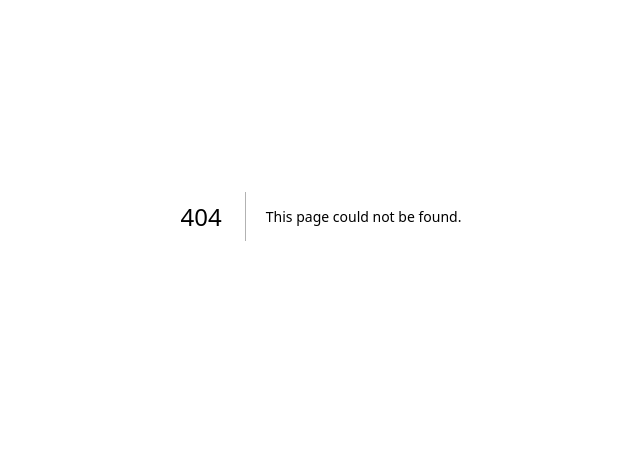
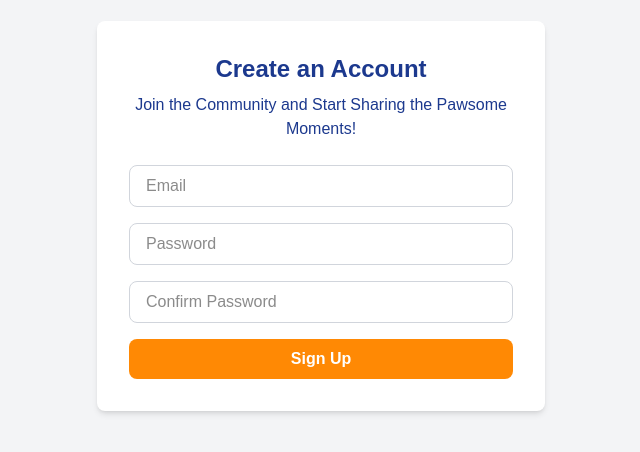
Before and after one commit to RishabBaisakh/pet-application, a Next.js app in the folder frontend/web/: page /signup in a window 1280 px wide. Before the commit this address had no page. Shown: the part 184-636 px from the top of the page, without its empty margins (319-959 px from the left). Built offline with nearby package versions, Linux system fonts and the light colour scheme.

Commit message:
auth screen ui

```diff
--- a/frontend/web/app/layout.tsx
+++ b/frontend/web/app/layout.tsx
@@ -1,6 +1,7 @@
 import type { Metadata } from "next";
 import { Geist, Geist_Mono } from "next/font/google";
 import "./globals.css";
+import { ReactNode } from "react";
 
 const geistSans = Geist({
   variable: "--font-geist-sans",
@@ -20,7 +21,7 @@ export const metadata: Metadata = {
 export default function RootLayout({
   children,
 }: Readonly<{
-  children: React.ReactNode;
+  children: ReactNode;
 }>) {
   return (
     <html lang="en">
--- /dev/null
+++ b/frontend/web/app/login/page.tsx
@@ -0,0 +1,78 @@
+"use client";
+
+import { useState } from "react";
+import { useRouter } from "next/navigation";
+
+export default function LoginPage() {
+  const router = useRouter();
+  const [email, setEmail] = useState("");
+  const [password, setPassword] = useState("");
+  const [loading, setLoading] = useState(false);
+  const [error, setError] = useState("");
+
+  const handleSubmit = async (e: React.FormEvent) => {
+    e.preventDefault();
+    setLoading(true);
+    setError("");
+
+    try {
+      const response = await fetch("/api/auth/login", {
+        method: "POST",
+        headers: { "Content-Type": "application/json" },
+        body: JSON.stringify({ email, password }),
+      });
+
+      if (!response.ok) {
+        throw new Error("Login failed");
+      }
+
+      router.push("/dashboard");
+    } catch (err) {
+      setError(err instanceof Error ? err.message : "An error occurred");
+    } finally {
+      setLoading(false);
+    }
+  };
+
+  return (
+    <div className="flex items-center justify-center min-h-screen bg-gray-100">
+      <div className="bg-white p-8 rounded-lg shadow-md w-full max-w-md">
+        <h1 className="text-2xl text-blue-900 mb-2 font-bold text-center">
+          Welcome to Pet Application
+        </h1>
+        <p className="mb-6 text-center text-blue-900">
+          Connect and Share the Pawsome Moments!
+        </p>
+        <form onSubmit={handleSubmit} className="space-y-4">
+          <div>
+            <input
+              type="email"
+              value={email}
+              onChange={(e) => setEmail(e.target.value)}
+              required
+              placeholder="Email"
+              className="w-full px-4 py-2 border border-gray-300 rounded-lg focus:outline-none focus:ring-2 focus:ring-blue-500"
+            />
+          </div>
+          <div>
+            <input
+              type="password"
+              value={password}
+              onChange={(e) => setPassword(e.target.value)}
+              required
+              placeholder="Password"
+              className="w-full px-4 py-2 border border-gray-300 rounded-lg focus:outline-none focus:ring-2 focus:ring-blue-500"
+            />
+          </div>
+          {error && <p className="text-red-500 text-sm">{error}</p>}
+          <button
+            type="submit"
+            disabled={loading}
+            className="w-full cursor-pointer font-bold bg-blue-900 text-white py-2 rounded-lg hover:bg-blue-950 disabled:opacity-50">
+            {loading ? "Logging in..." : "Login"}
+          </button>
+        </form>
+      </div>
+    </div>
+  );
+}
--- a/frontend/web/app/page.tsx
+++ b/frontend/web/app/page.tsx
@@ -3,14 +3,13 @@ import Link from "next/link";
 export default function Page() {
   return (
     <main className="flex min-h-screen flex-col p-6">
-      <div className="flex h-20 shrink-0 items-end rounded-lg bg-blue-500 p-4 md:h-64">
+      <div className="flex h-20 shrink-0 items-end rounded-lg bg-blue-900 p-4 md:h-64">
         <div className="flex flex-row items-center leading-none text-white">
           <p className="text-[44px]">Pet Application</p>
         </div>
       </div>
       <div className="mt-4 flex grow flex-col gap-4 md:flex-row">
         <div className="flex flex-col justify-center gap-6 rounded-lg bg-gray-50 px-6 py-10 md:w-2/5 md:px-20">
-          <div className="relative w-0 h-0 border-l-[15px] border-r-[15px] border-b-[26px] border-l-transparent border-r-transparent border-b-black" />
           <p className="text-xl text-gray-800 md:text-3xl md:leading-normal">
             Connect and share the pawsome moments of your pets with a fun and
             friendly community of pet lovers
@@ -18,12 +17,12 @@ export default function Page() {
           <div className="flex">
             <Link
               href="/login"
-              className="flex items-center gap-5 self-start rounded-lg bg-blue-500 px-6 py-3 text-sm font-bold text-white transition-colors hover:bg-blue-400 md:text-base">
+              className="flex items-center gap-5 self-start rounded-lg bg-blue-900 px-6 py-3 text-sm font-bold text-white transition-colors hover:bg-blue-950 md:text-base">
               <span>Log in</span>
             </Link>
             <Link
               href="/signup"
-              className="flex ml-4 items-center gap-5 self-start rounded-lg bg-amber-500 px-6 py-3 text-sm font-bold text-white transition-colors hover:bg-blue-400 md:text-base">
+              className="flex ml-4 items-center gap-5 self-start rounded-lg bg-orange-400 px-6 py-3 text-sm font-bold text-white transition-colors hover:bg-orange-500 md:text-base">
               <span>Sign up</span>
             </Link>
           </div>
--- /dev/null
+++ b/frontend/web/app/signup/page.tsx
@@ -0,0 +1,95 @@
+"use client";
+
+import { useState } from "react";
+import { useRouter } from "next/navigation";
+
+export default function SignupPage() {
+  const router = useRouter();
+  const [email, setEmail] = useState("");
+  const [password, setPassword] = useState("");
+  const [confirmPassword, setConfirmPassword] = useState("");
+  const [loading, setLoading] = useState(false);
+  const [error, setError] = useState("");
+
+  const handleSubmit = async (e: React.FormEvent) => {
+    e.preventDefault();
+    setLoading(true);
+    setError("");
+
+    if (password !== confirmPassword) {
+      setError("Passwords do not match");
+      setLoading(false);
+      return;
+    }
+
+    try {
+      const response = await fetch("/api/auth/signup", {
+        method: "POST",
+        headers: { "Content-Type": "application/json" },
+        body: JSON.stringify({ email, password }),
+      });
+
+      if (!response.ok) {
+        throw new Error("Signup failed");
+      }
+
+      router.push("/dashboard");
+    } catch (err) {
+      setError(err instanceof Error ? err.message : "An error occurred");
+    } finally {
+      setLoading(false);
+    }
+  };
+
+  return (
+    <div className="flex items-center justify-center min-h-screen bg-gray-100">
+      <div className="bg-white p-8 rounded-lg shadow-md w-full max-w-md">
+        <h1 className="text-2xl font-bold mb-2 text-center text-blue-900">
+          Create an Account
+        </h1>
+        <p className="mb-6 text-center text-blue-900">
+          Join the Community and Start Sharing the Pawsome Moments!
+        </p>
+        <form onSubmit={handleSubmit} className="space-y-4">
+          <div>
+            <input
+              type="email"
+              value={email}
+              onChange={(e) => setEmail(e.target.value)}
+              required
+              placeholder="Email"
+              className="w-full px-4 py-2 border border-gray-300 rounded-lg focus:outline-none focus:ring-2 focus:ring-blue-500"
+            />
+          </div>
+          <div>
+            <input
+              type="password"
+              value={password}
+              onChange={(e) => setPassword(e.target.value)}
+              required
+              placeholder="Password"
+              className="w-full px-4 py-2 border border-gray-300 rounded-lg focus:outline-none focus:ring-2 focus:ring-blue-500"
+            />
+          </div>
+          <div>
+            <input
+              type="password"
+              value={confirmPassword}
+              onChange={(e) => setConfirmPassword(e.target.value)}
+              required
+              placeholder="Confirm Password"
+              className="w-full px-4 py-2 border border-gray-300 rounded-lg focus:outline-none focus:ring-2 focus:ring-blue-500"
+            />
+          </div>
+          {error && <p className="text-red-500 text-sm">{error}</p>}
+          <button
+            type="submit"
+            disabled={loading}
+            className="w-full cursor-pointer font-bold bg-orange-400 text-white py-2 rounded-lg hover:bg-orange-500 disabled:opacity-50">
+            {loading ? "Signing up..." : "Sign Up"}
+          </button>
+        </form>
+      </div>
+    </div>
+  );
+}
```
